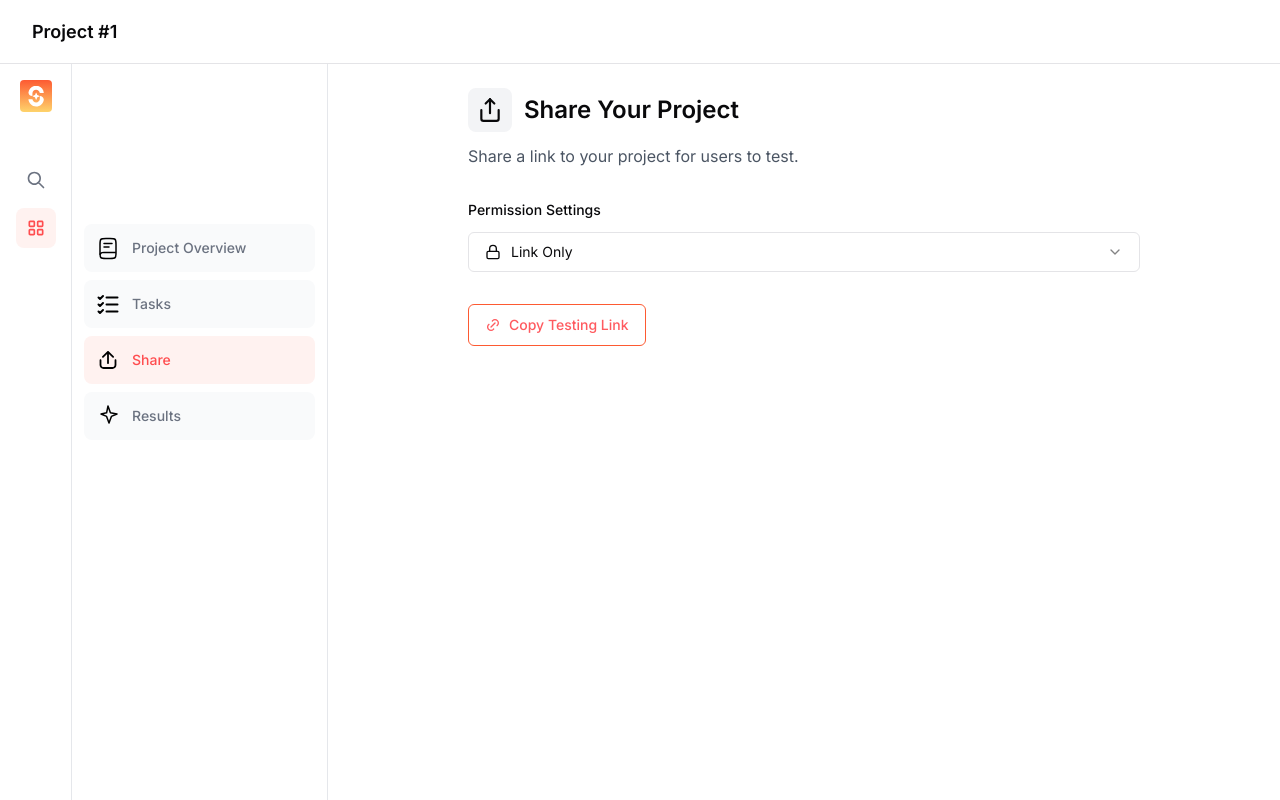
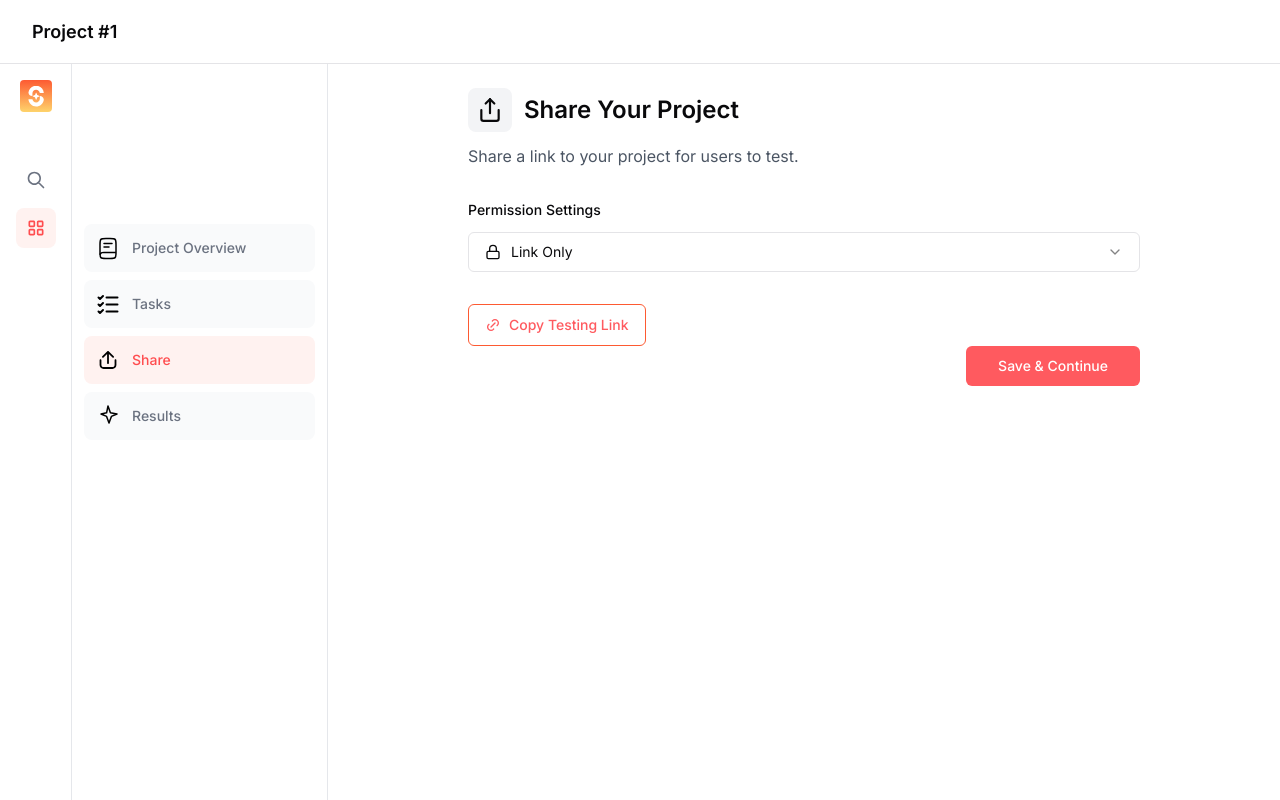
Before and after one commit to baseballwalkerchris/screenpipe-hackathon, a Next.js app: page /projects/create-project/1/share in a window 1280 px wide. Built offline with nearby package versions, Linux system fonts and the light colour scheme.

Commit message:
Add back button

```diff
--- a/app/projects/create-project/[projectId]/share/page.tsx
+++ b/app/projects/create-project/[projectId]/share/page.tsx
@@ -5,7 +5,7 @@ import { TopBar } from "@/components/ui/TopBar";
 import { ProjectStages } from "@/components/ui/ProjectStages";
 import { NavigationSidebar } from "@/components/ui/NavigationSidebar";
 import { Button } from "@/components/ui/button";
-import { useParams, useSearchParams } from "next/navigation";
+import { useParams, useSearchParams, useRouter } from "next/navigation";
 import {
   Select,
   SelectContent,
@@ -37,6 +37,7 @@ export default function SharePage() {
   const [permissionType, setPermissionType] = useState("link-only");
   const params = useParams();
   const searchParams = useSearchParams();
+  const router = useRouter();
   const projectId = params.projectId as string;
   const projectName = searchParams.get("name") || "Project #1";
 
@@ -60,6 +61,10 @@ export default function SharePage() {
   const handleCopyLink = () => {
     // In a real app, this would copy the actual testing link
     navigator.clipboard.writeText("https://sensus.ai/test/your-project-link");
+  };
+
+  const handleContinue = () => {
+    router.push(`/projects/create-project/${projectId}/results`);
   };
 
   return (
@@ -138,6 +143,16 @@ export default function SharePage() {
                 Copy Testing Link
               </Button>
             </div>
+
+            {/* Save & Continue Button */}
+            <div className="flex justify-end">
+              <Button
+                onClick={handleContinue}
+                className="bg-[#FF5A5F] hover:bg-[#FF4347] text-white px-8 py-2.5 text-sm font-medium rounded-md"
+              >
+                Save & Continue
+              </Button>
+            </div>
           </div>
         </div>
       </div>
```
